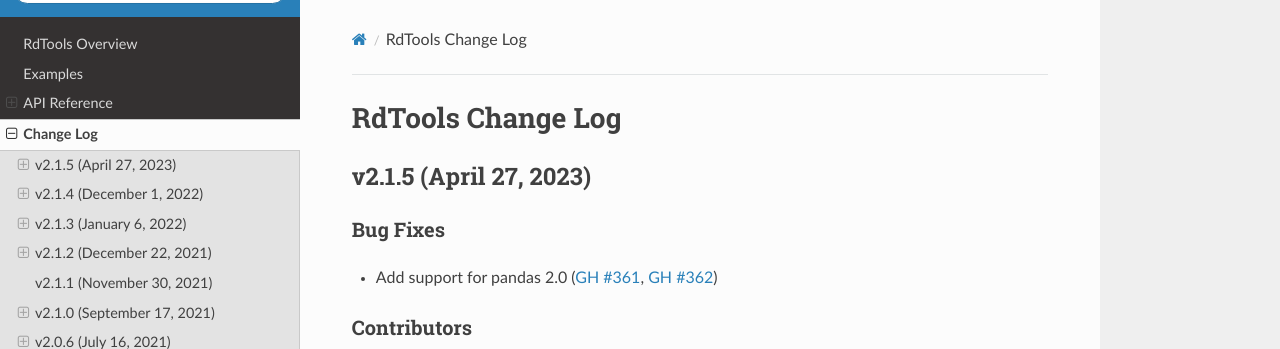
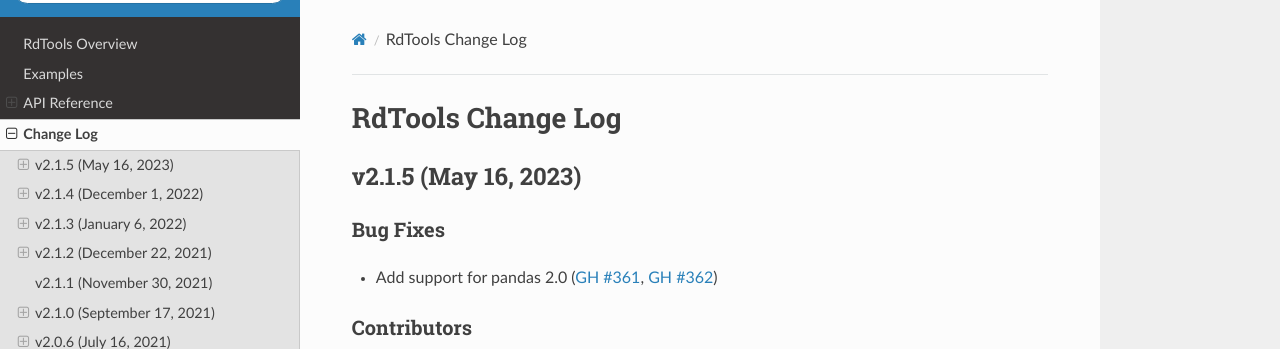
Before and after one commit to NREL/rdtools, a Sphinx documentation site: the page built from docs/sphinx/source/changelog.rst, in a window 1280 px wide and 900 px high. Shown: the top 349 px of the window. Built offline with Sphinx 7.4.7 and the Read the Docs theme 2.0.0, drawn with Linux system fonts in a browser that asks for light colours; pages that are not in the unit, such as notebooks, are missing from menus.

Commit message:
Update change log date

```diff
--- a/docs/sphinx/source/changelog/v2.1.5.rst
+++ b/docs/sphinx/source/changelog/v2.1.5.rst
@@ -1,5 +1,5 @@
 *************************
-v2.1.5 (April 27, 2023)
+v2.1.5 (May 16, 2023)
 *************************
 
 Bug Fixes
```
